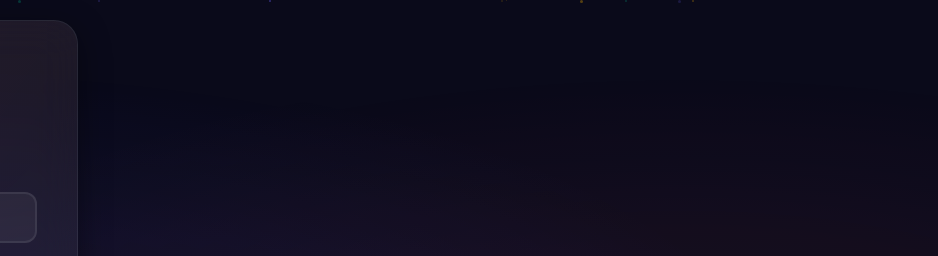
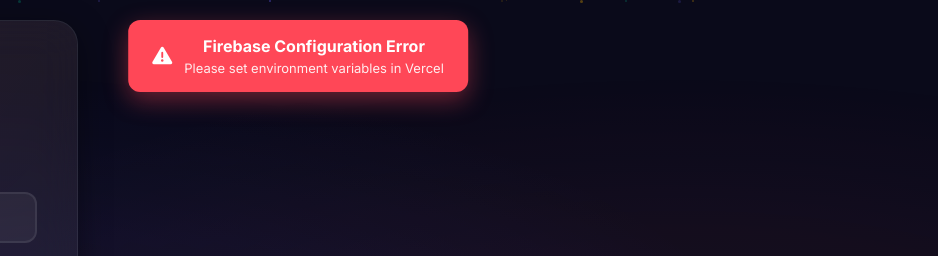
Before and after one commit to pistonpandu-dev/securevault-pro, a website: page public/index.html in a window 1280 px wide. Shown: the top 256 px of the page, 342-1280 px from the left. Drawn offline with Linux system fonts and the light colour scheme; no server answers.

Commit message:
Update index.html

```diff
--- a/public/index.html
+++ b/public/index.html
@@ -8,10 +8,20 @@
     <link rel="apple-touch-icon" href="assets/icons/apple-touch-icon.png" />
     <meta name="description" content="SecureVault Pro - Sistem Manajemen Data Terenkripsi" />
 
-    <!-- Firebase Config Injection -->
+    <!-- ============================================ -->
+    <!-- INJECT FIREBASE ENV FROM VERCEL              -->
+    <!-- ============================================ -->
     <script>
+        // Ini adalah file yang akan diproses oleh Vercel
+        // Vercel akan mengganti ${process.env.XXX} dengan nilai yang sebenarnya
         (function() {
+            console.log('🔧 Injecting Firebase configuration from Vercel...');
+
+            // Inisialisasi window.__env
             window.__env = window.__env || {};
+
+            // Ambil dari process.env (Vercel akan mengganti ini saat build)
+            // Penting: Gunakan format yang tepat agar Vercel bisa mengganti
             const env = {
                 FIREBASE_API_KEY: '${process.env.FIREBASE_API_KEY || ""}',
                 FIREBASE_AUTH_DOMAIN: '${process.env.FIREBASE_AUTH_DOMAIN || ""}',
@@ -21,15 +31,75 @@
                 FIREBASE_APP_ID: '${process.env.FIREBASE_APP_ID || ""}',
                 FIREBASE_MEASUREMENT_ID: '${process.env.FIREBASE_MEASUREMENT_ID || ""}'
             };
+
             let validCount = 0;
+            let invalidCount = 0;
+
+            // Hanya set nilai yang valid (bukan placeholder)
             Object.keys(env).forEach(key => {
                 const value = env[key];
-                if (value && value !== '' && !value.includes('YOUR_') && !value.includes('${')) {
+                // Cek apakah value valid (bukan placeholder dan bukan empty)
+                if (value && value !== '' &&
+                    !value.includes('YOUR_') &&
+                    !value.includes('${') &&
+                    !value.includes('process.env')) {
                     window.__env[key] = value;
                     validCount++;
+                } else {
+                    invalidCount++;
+                    // Simpan empty string untuk yang tidak ditemukan
+                    window.__env[key] = '';
                 }
             });
-            console.log(`✅ Injected ${validCount} environment variables`);
+
+            console.log(`📊 Environment variables loaded: ${validCount} valid, ${invalidCount} missing`);
+
+            if (validCount === 0) {
+                console.error('❌ No Firebase environment variables found!');
+                console.error('Please set these variables in Vercel:');
+                console.error('  - FIREBASE_API_KEY');
+                console.error('  - FIREBASE_AUTH_DOMAIN');
+                console.error('  - FIREBASE_PROJECT_ID');
+                console.error('  - FIREBASE_STORAGE_BUCKET');
+                console.error('  - FIREBASE_MESSAGING_SENDER_ID');
+                console.error('  - FIREBASE_APP_ID');
+
+                // Tampilkan pesan error di UI
+                document.addEventListener('DOMContentLoaded', function() {
+                    const errorDiv = document.createElement('div');
+                    errorDiv.style.cssText = `
+                        position: fixed;
+                        top: 20px;
+                        left: 50%;
+                        transform: translateX(-50%);
+                        background: #FF4757;
+                        color: white;
+                        padding: 16px 24px;
+                        border-radius: 12px;
+                        z-index: 99999;
+                        font-weight: 600;
+                        box-shadow: 0 8px 24px rgba(255, 71, 87, 0.4);
+                        text-align: center;
+                        max-width: 90%;
+                        font-family: 'Inter', sans-serif;
+                        animation: slideDown 0.5s ease;
+                    `;
+                    errorDiv.innerHTML = `
+                        <div style="display: flex; align-items: center; gap: 12px; justify-content: center;">
+                            <i class="fas fa-exclamation-triangle" style="font-size: 20px;"></i>
+                            <div>
+                                <div style="font-weight: 700; margin-bottom: 4px;">Firebase Configuration Error</div>
+                                <div style="font-weight: 400; font-size: 13px; opacity: 0.9;">
+                                    Please set environment variables in Vercel
+                                </div>
+                            </div>
+                        </div>
+                    `;
+                    document.body.prepend(errorDiv);
+                });
+            } else {
+                console.log(`✅ ${validCount} Firebase environment variables loaded successfully`);
+            }
         })();
     </script>
 
```
